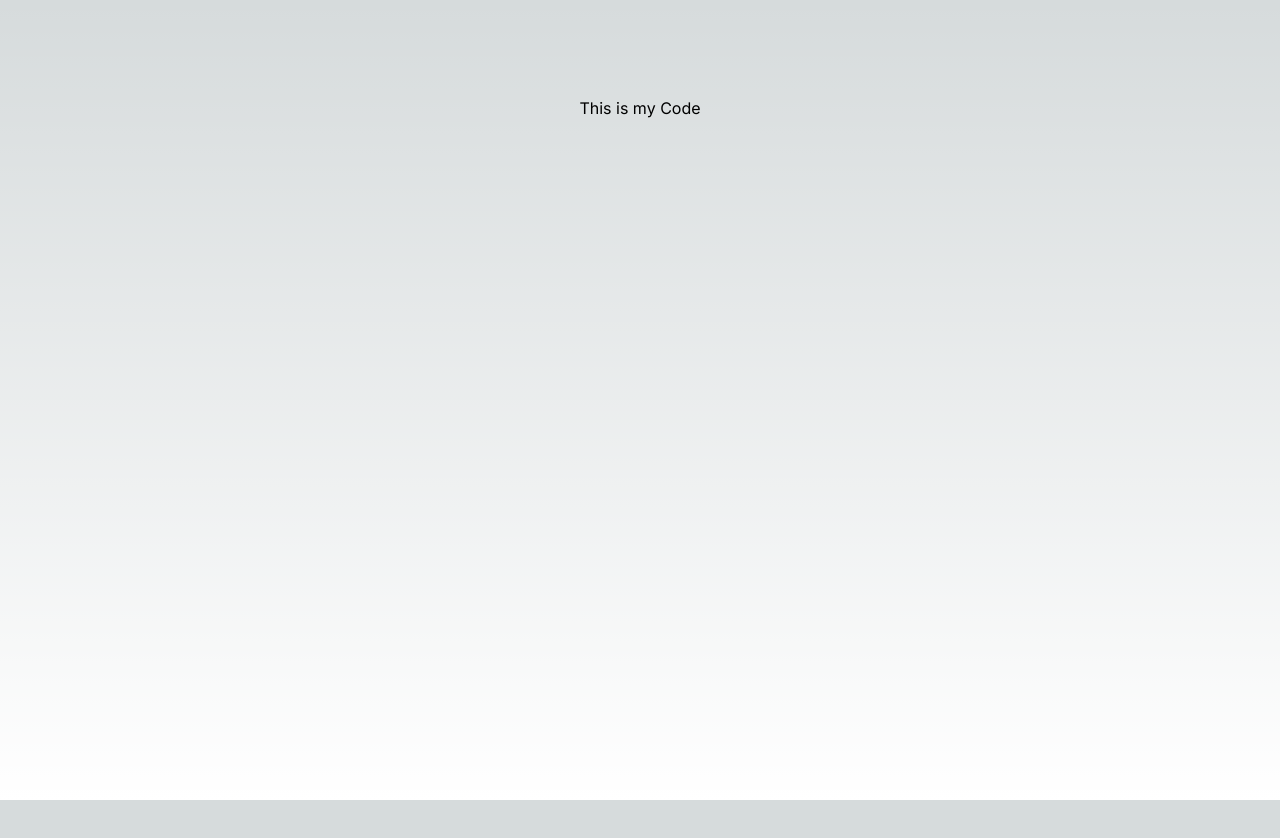
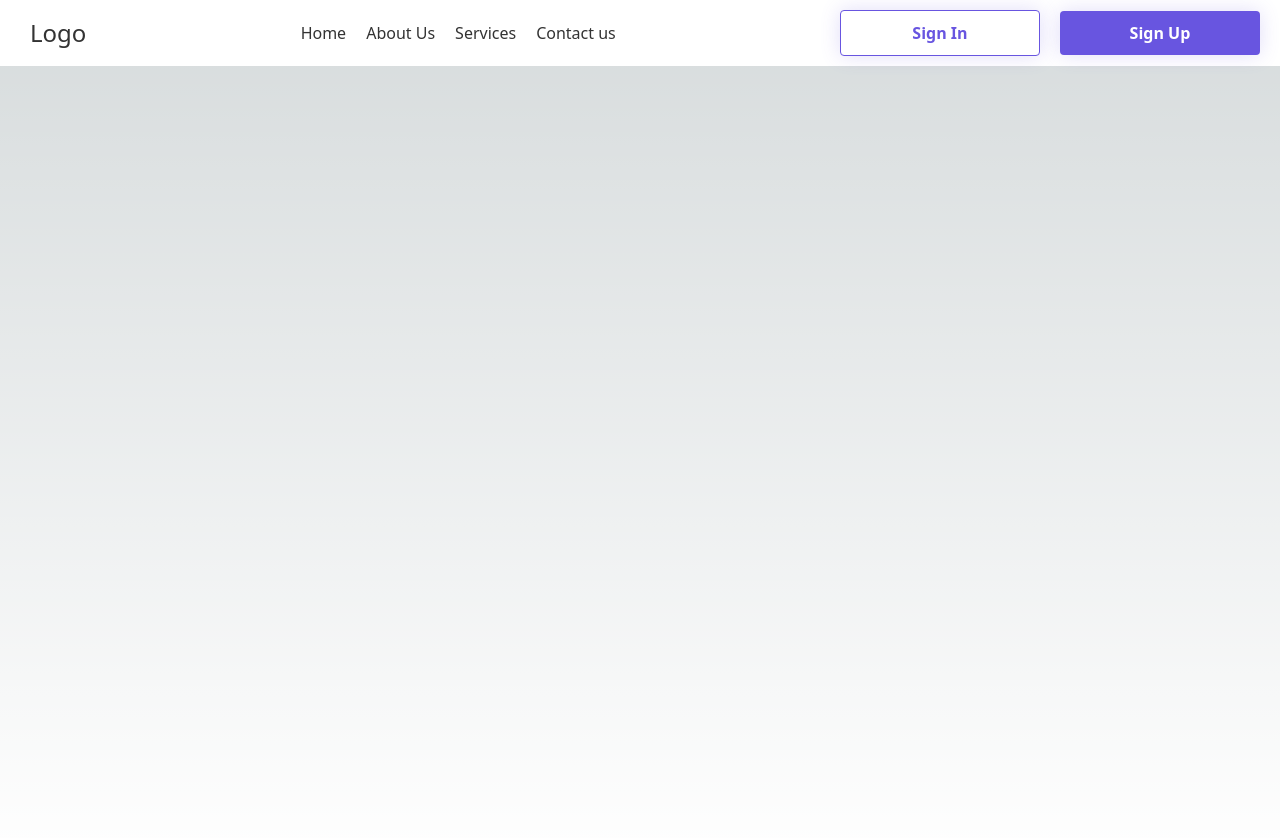
Before and after one commit to AeshuChauhan/myEcom, a Next.js app: page / in a window 1280 px wide. Shown: the top 838 px of the page. Before the commit the page ends 800 px from the top, so only its background shows below. Built offline with nearby package versions, Linux system fonts and the light colour scheme.

Commit message:
changes Push

```diff
--- /dev/null
+++ b/components/listingSection/Listting.tsx
@@ -0,0 +1,17 @@
+import React from 'react'
+
+interface listtingPropType{
+    title: string;
+    btnName: string;
+    isDissable: boolean;
+    clickBtn: any;
+}
+export default function Listting(props:listtingPropType) {
+    const { title , btnName, isDissable, clickBtn} = props;
+    return (
+        <>
+            <div>Latest House Listting</div>
+            <button>Explore Now</button>
+        </>
+    )
+}
--- /dev/null
+++ b/layout/header/Header.tsx
@@ -0,0 +1,29 @@
+import Link from "next/link";
+import { header_desktopCss } from "./headerCss";
+
+
+export default function Header() {
+
+    return (
+        <header>
+            <style
+                dangerouslySetInnerHTML={{
+                    __html: header_desktopCss
+                }}
+            />
+            <h1>Logo</h1>
+            <nav>
+                <ul>
+                    <li> <Link href="/">Home</Link></li>
+                    <li> <Link href="/about">About Us</Link></li>
+                    <li> <Link href="/services">Services</Link></li>
+                    <li> <Link href="/contact">Contact us</Link></li>
+                </ul>
+            </nav>
+            <div>
+                <button className="header-button">Sign In</button>
+                <button className="header-button1">Sign Up</button>
+            </div>
+        </header>
+    )
+}
--- /dev/null
+++ b/layout/header/headerCss.ts
@@ -0,0 +1,76 @@
+export const header_desktopCss = `
+
+header {
+    background-color:#fff;
+    color: #333;
+    padding: 10px 10px;
+    display: flex;
+    justify-content: space-between;
+    align-items: center;
+  }
+
+  h1 {
+    font-size: 24px;
+    margin: 0;
+    padding: 0 20px;
+  }
+
+  nav {
+    display: flex;
+    justify-content: flex-end;
+    align-items: center;
+  }
+
+  nav ul {
+    list-style: none;
+    margin: 0;
+    padding: 0;
+    display: flex;
+  }
+
+  nav li {
+    display: inline;
+    margin-right: 20px;
+  }
+
+  nav a {
+    color:#333;
+    text-decoration: none;
+    transition: color 0.3s;
+  }
+
+  nav a:hover {
+    color: #00a1e0;
+  }
+
+  button{
+    cursor: pointer;
+    border: 0;
+    border-radius: 4px;
+    font-weight: 600;
+    margin: 0 10px;
+    width: 200px;
+    padding: 10px 0;
+    box-shadow: 0 0 20px rgba(104, 85, 224, 0.2);
+    transition: 0.4s;
+  }
+
+  .header-button{
+    color: rgb(104, 85, 224);
+    background-color: rgba(255, 255, 255, 1);
+    border: 1px solid rgba(104, 85, 224, 1);
+  }
+
+  .header-button1 {
+    color: white;
+    background-color: rgba(104, 85, 224, 1);
+  }
+
+  button:hover {
+    color: white;
+    /* width:; */
+    box-shadow: 0 0 20px rgba(104, 85, 224, 0.6);
+    background-color: rgba(104, 85, 224, 1);
+  }
+
+`
--- a/package.json
+++ b/package.json
@@ -9,8 +9,12 @@
     "lint": "next lint"
   },
   "dependencies": {
+    "@headlessui/react": "^1.7.17",
+    "@heroicons/react": "^2.0.18",
+    "heroicons": "^2.0.18",
     "next": "13.5.6",
     "react": "^18",
+    "react-bootstrap": "^2.9.1",
     "react-dom": "^18"
   },
   "devDependencies": {
--- a/pages/_app.tsx
+++ b/pages/_app.tsx
@@ -1,6 +1,10 @@
+import Header from '@/layout/header/Header'
 import '@/styles/globals.css'
 import type { AppProps } from 'next/app'
 
 export default function App({ Component, pageProps }: AppProps) {
-  return <Component {...pageProps} />
+  return <>
+  <Header/>
+  <Component {...pageProps} />
+  </>
 }
--- a/pages/index.tsx
+++ b/pages/index.tsx
@@ -6,9 +6,9 @@ const inter = Inter({ subsets: ['latin'] })
 export default function Home() {
   return (
     <main
-      className={`flex min-h-screen flex-col items-center justify-between p-24 ${inter.className}`}
+      className={`min-h-screen `}
     >
-      <h1> This is my Code</h1>
+      {/* <Listting/>  */}
     </main>
   )
 }
```
Also changed, not shown: layout/header/index.tsx (deleted), styles/globals.css (line endings or trailing spaces).
